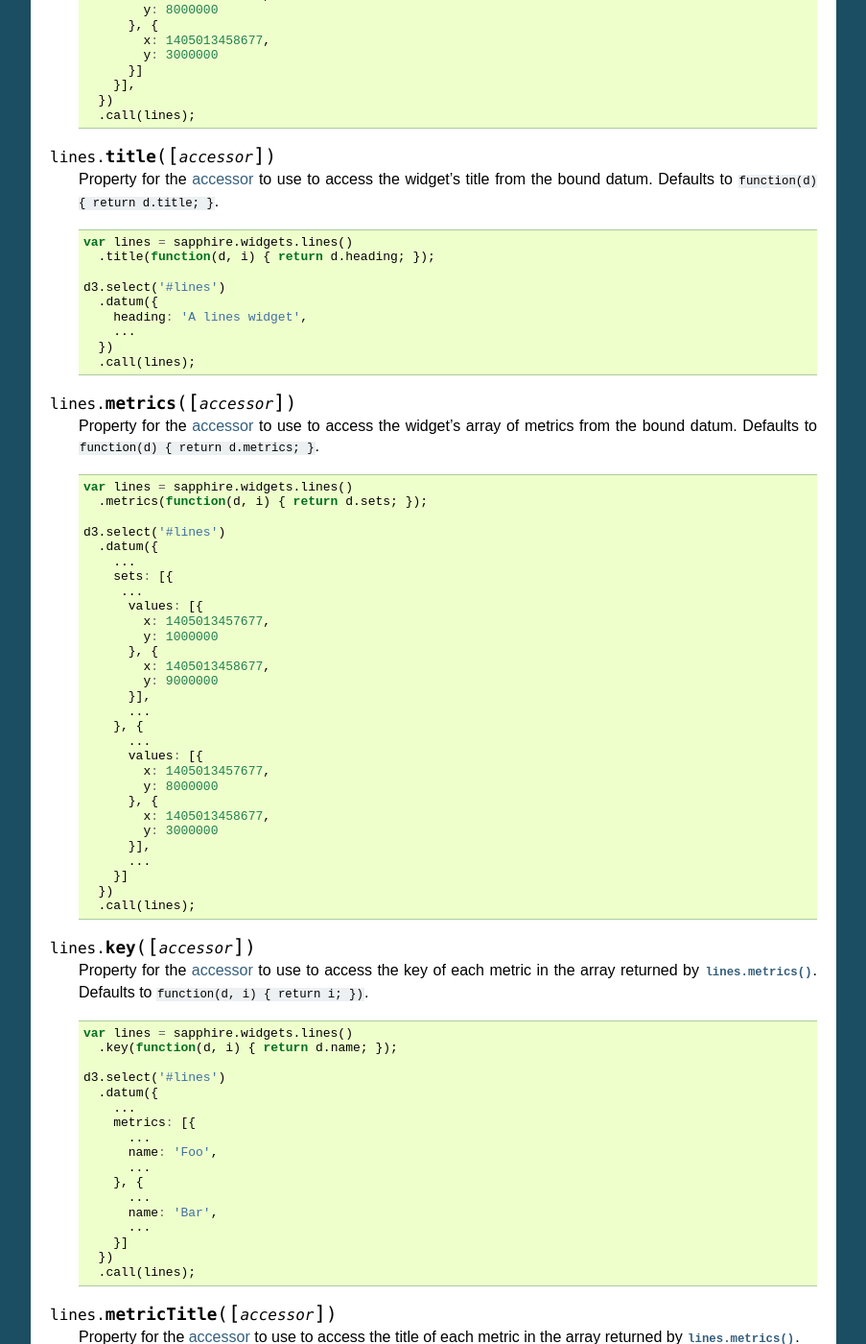
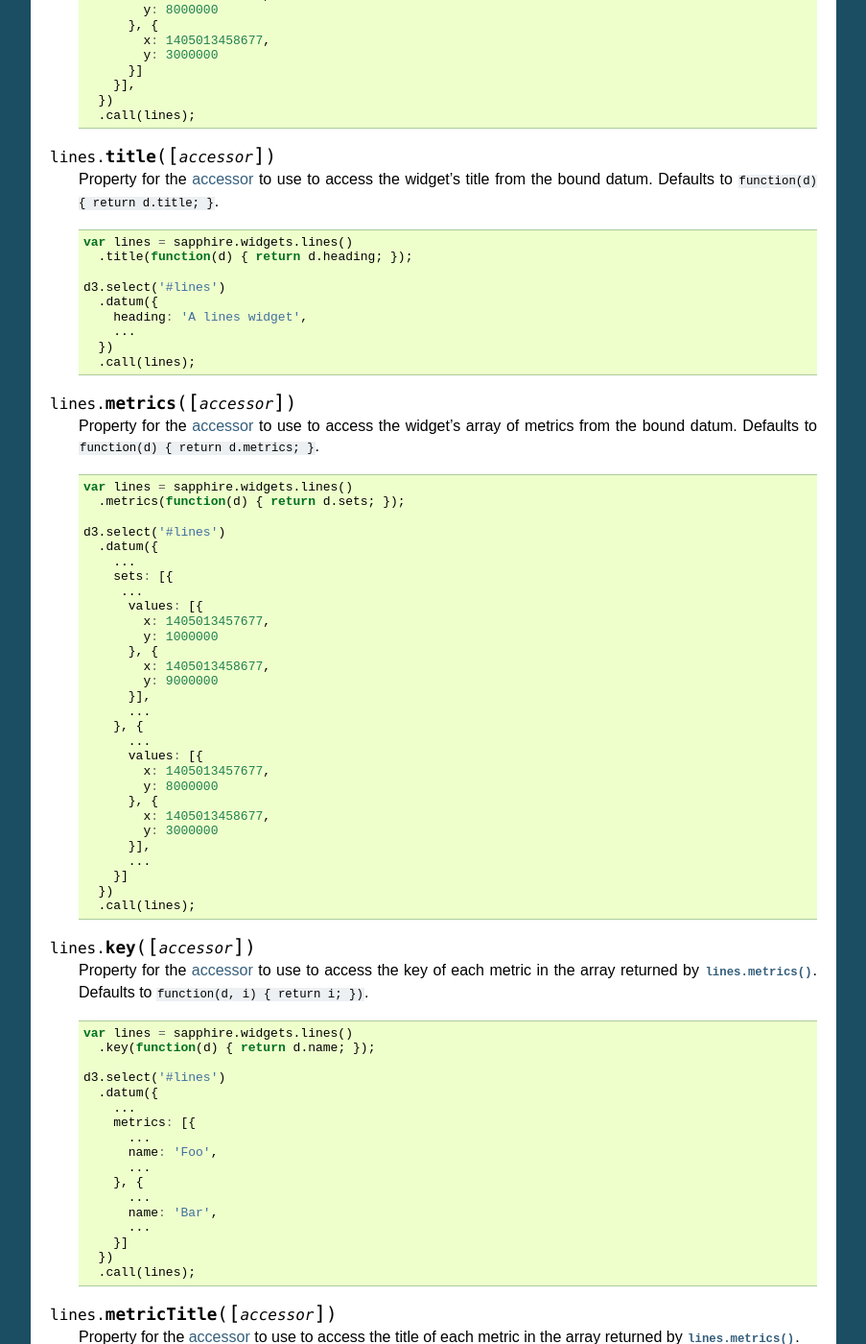
Before and after one commit to praekelt/sapphire, a Sphinx documentation site: the page built from docs/api/widgets/lines.rst, in a window 1280 px wide and 1400 px high, scrolled down 632 px. Shown: the whole window at 96% size, without its empty margins (198-1101 px from the left). Built offline with Sphinx 7.4.7, drawn with Linux system fonts in a browser that asks for light colours.

Commit message:
Style fixes in docs

```diff
--- a/docs/api/widgets/lines.rst
+++ b/docs/api/widgets/lines.rst
@@ -77,7 +77,7 @@
   .. code-block:: javascript
 
     var lines = sapphire.widgets.lines()
-      .title(function(d, i) { return d.heading; });
+      .title(function(d) { return d.heading; });
 
     d3.select('#lines')
       .datum({
@@ -96,7 +96,7 @@
   .. code-block:: javascript
 
     var lines = sapphire.widgets.lines()
-      .metrics(function(d, i) { return d.sets; });
+      .metrics(function(d) { return d.sets; });
 
     d3.select('#lines')
       .datum({
@@ -135,7 +135,7 @@
   .. code-block:: javascript
 
     var lines = sapphire.widgets.lines()
-      .key(function(d, i) { return d.name; });
+      .key(function(d) { return d.name; });
 
     d3.select('#lines')
       .datum({
@@ -161,7 +161,7 @@
   .. code-block:: javascript
 
     var lines = sapphire.widgets.lines()
-      .metricTitle(function(d, i) { return d.name; });
+      .metricTitle(function(d) { return d.name; });
 
     d3.select('#lines')
       .datum({
@@ -189,7 +189,7 @@
   .. code-block:: javascript
 
     var lines = sapphire.widgets.lines()
-      .values(function(d, i) { return d.datapoints; });
+      .values(function(d) { return d.datapoints; });
 
     d3.select('#lines')
       .datum({
@@ -227,7 +227,7 @@
   .. code-block:: javascript
 
     var lines = sapphire.widgets.lines()
-      .x(function(d, i) { return d.time; });
+      .x(function(d) { return d.time; });
 
     d3.select('#lines')
       .datum({
@@ -266,7 +266,7 @@
   .. code-block:: javascript
 
     var lines = sapphire.widgets.lines()
-      .y(function(d, i) { return d.value; });
+      .y(function(d) { return d.value; });
 
     d3.select('#lines')
       .datum({
```
Also changed, not shown: docs/api/dashboard.rst (+3 -9 lines), docs/api/grid.rst (+4 -12 lines), docs/api/widgets/last.rst (+4 -4 lines).
